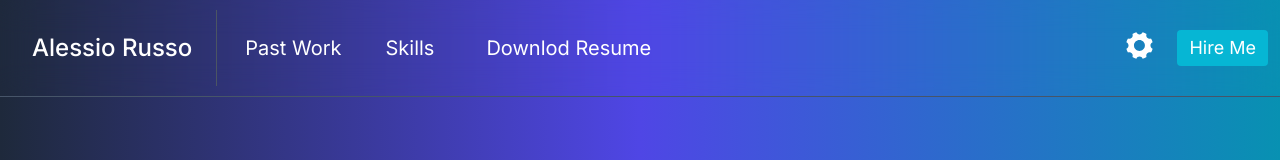
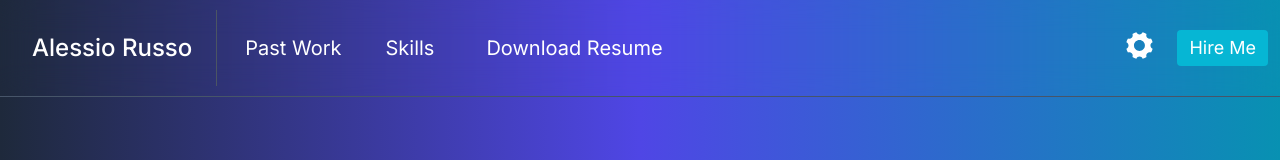
Before and after one commit to n0wherefast/Portfolio, a Next.js app: page / in a window 1280 px wide. Shown: the top 160 px of the page. Built offline with nearby package versions, Linux system fonts and the light colour scheme.

Commit message:
fixing nav

```diff
--- a/app/components/Navbar.tsx
+++ b/app/components/Navbar.tsx
@@ -105,7 +105,7 @@ function Navbar() {
              <span>Skills</span>
           </Link>
           <Link className="" href="/Alessio_Russo_Resume.pdf" locale={false} rel="noopener noreferrer" target="_blank" aria-label="Downlod Resume" >
-             <button className="p-5 text-xl hover:text-emerald-500 hover:scale-110 hover:font-bold transition-all "> Downlod Resume </button>
+             <button className="p-5 text-xl hover:text-emerald-500 hover:scale-110 hover:font-bold transition-all "> Download Resume </button>
           </Link>
           {/* <Link href="#testimonials" className="mr-5 hover:text-white">
             Testimonials
```
